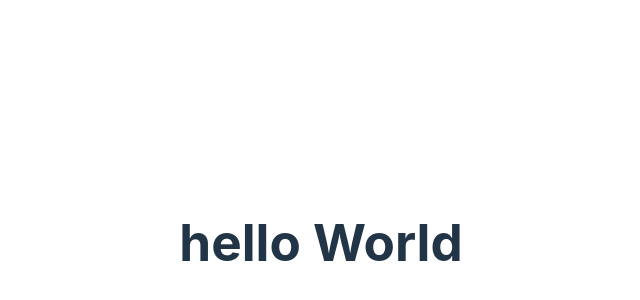
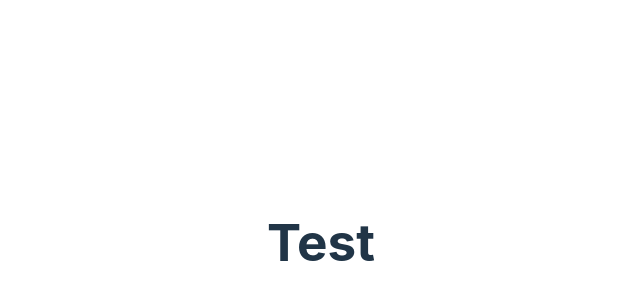
Before and after one commit to ielkay/belajareact, a React (Vite) app in the folder belajar-react/: page / in a window 1280 px wide. Shown: the part 158-458 px from the top of the page, without its empty margins (319-959 px from the left). Built offline with nearby package versions, Linux system fonts and the light colour scheme.

Commit message:
feat: nambah alert helloworld

```diff
--- a/belajar-react/src/App.jsx
+++ b/belajar-react/src/App.jsx
@@ -1,11 +1,11 @@
 import './App.css'
-
+import { HelloWorld } from './components/HelloWorld/Helloworld'
 function App() {
 
 
   return (
     <>
-     <h1>hello World</h1>
+     <HelloWorld />
     </>
   )
 }
--- /dev/null
+++ b/belajar-react/src/components/HelloWorld/Helloworld.jsx
@@ -0,0 +1,8 @@
+export function HelloWorld () {
+    return (
+        <div>
+            <h1>Test</h1>
+            {alert("halo")}
+        </div>
+    );
+}
```
Also changed, not shown: belajar-react/src/components/Helloword/Helloword.jsx (deleted, +0 -7 lines).
